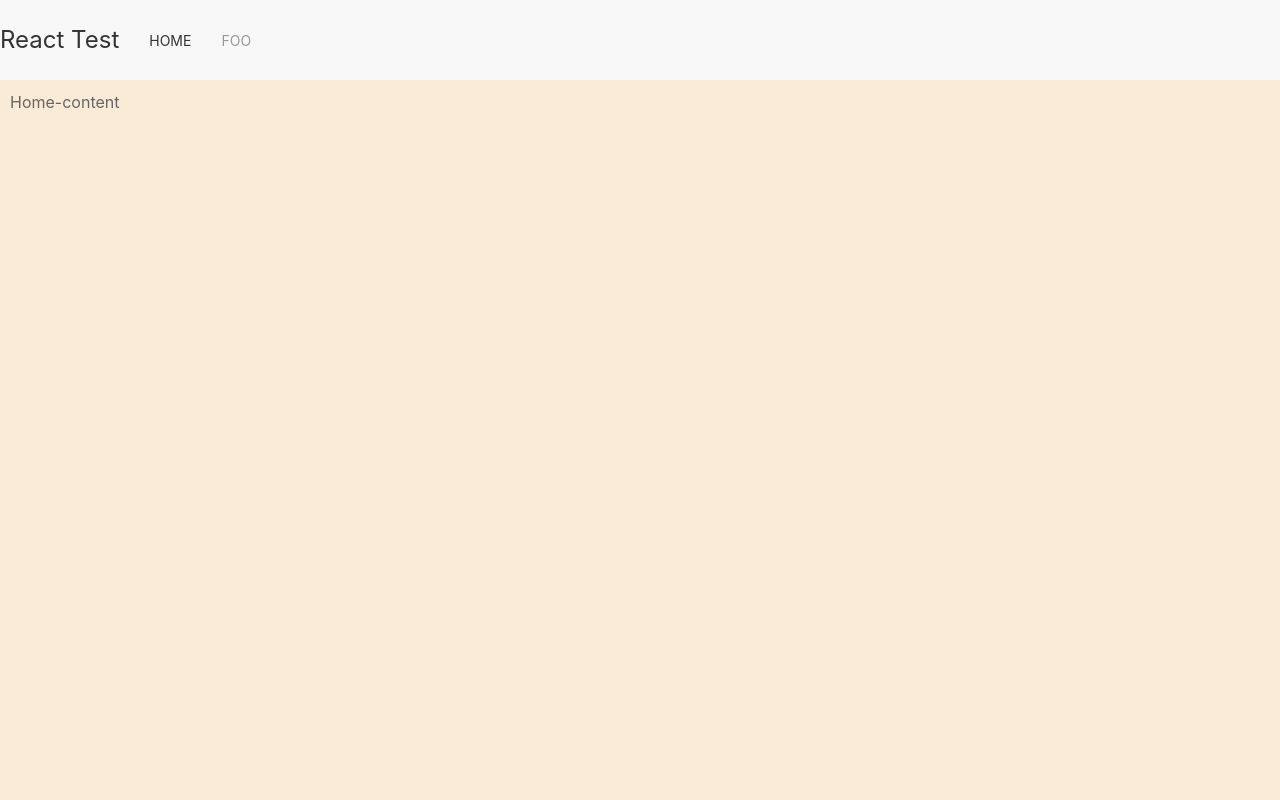
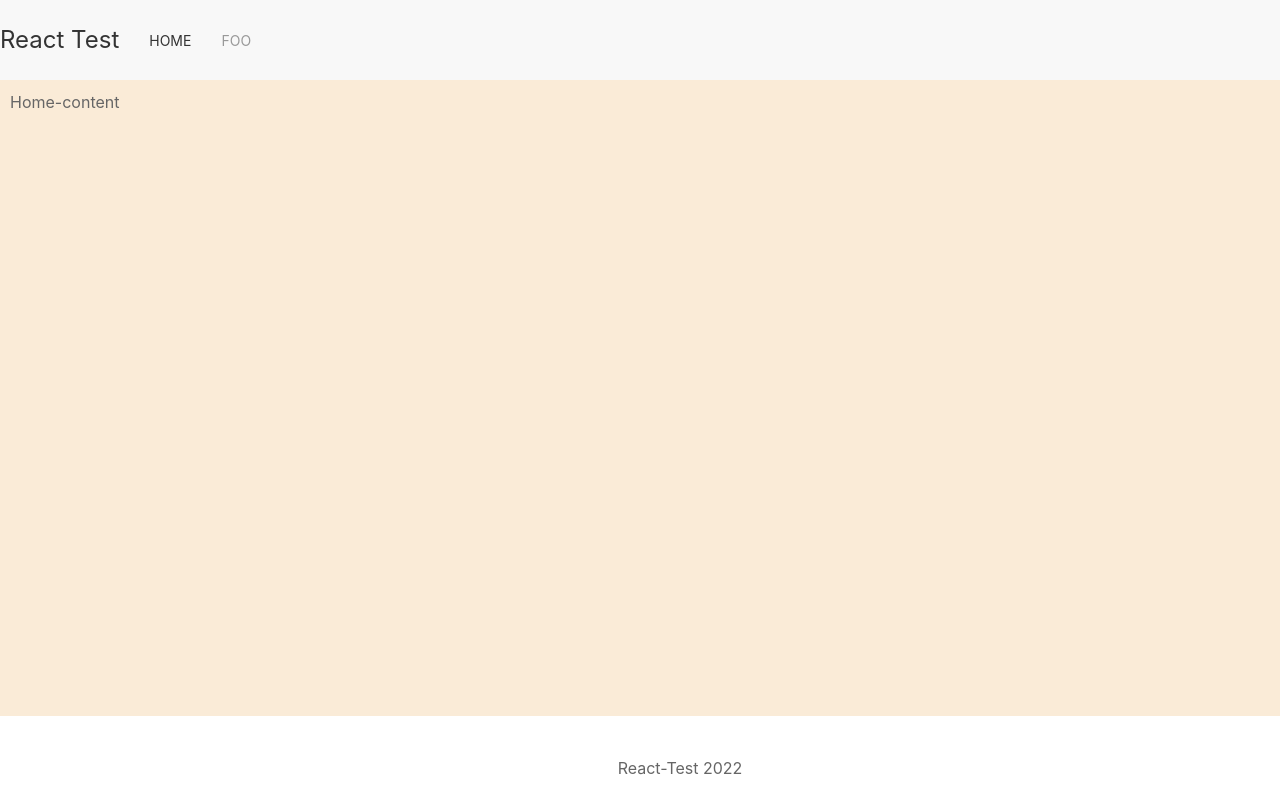
Before and after one commit to sondresjolyst/react-test-application, a React app: page / in a window 1280 px wide. Built offline with nearby package versions, Linux system fonts and the light colour scheme.

Commit message:
added footer

```diff
--- a/src/App.scss
+++ b/src/App.scss
@@ -10,3 +10,12 @@
     padding: 10px;
     /* height: 100%; */
 }
+
+footer {
+    bottom: 0;
+    position: fixed;
+    padding: 10px 10px 0px 10px;
+    bottom: 0;
+    width: 100%;
+    /* Height of the footer*/
+}
--- a/src/App.tsx
+++ b/src/App.tsx
@@ -9,7 +9,7 @@ function App() {
     <div className='app'>
       <Router>
         <div className='page-content'>
-          <nav className='uk-navbar-container' uk-navbar>
+          <nav className='uk-navbar-container' uk-navbar="true">
             <div className='uk-navbar-left'>
               <a className='uk-navbar-item uk-logo'>React Test</a>
               <ul className='uk-navbar-nav'>
@@ -30,6 +30,11 @@ function App() {
           </div>
         </div>
       </Router>
+      <footer className='uk-section-default uk-padding uk-padding-remove-bottom'>
+      <div className="uk-text-center">
+        <p>React-Test 2022</p>
+      </div>
+      </footer>
     </div>
   );
 }
```
